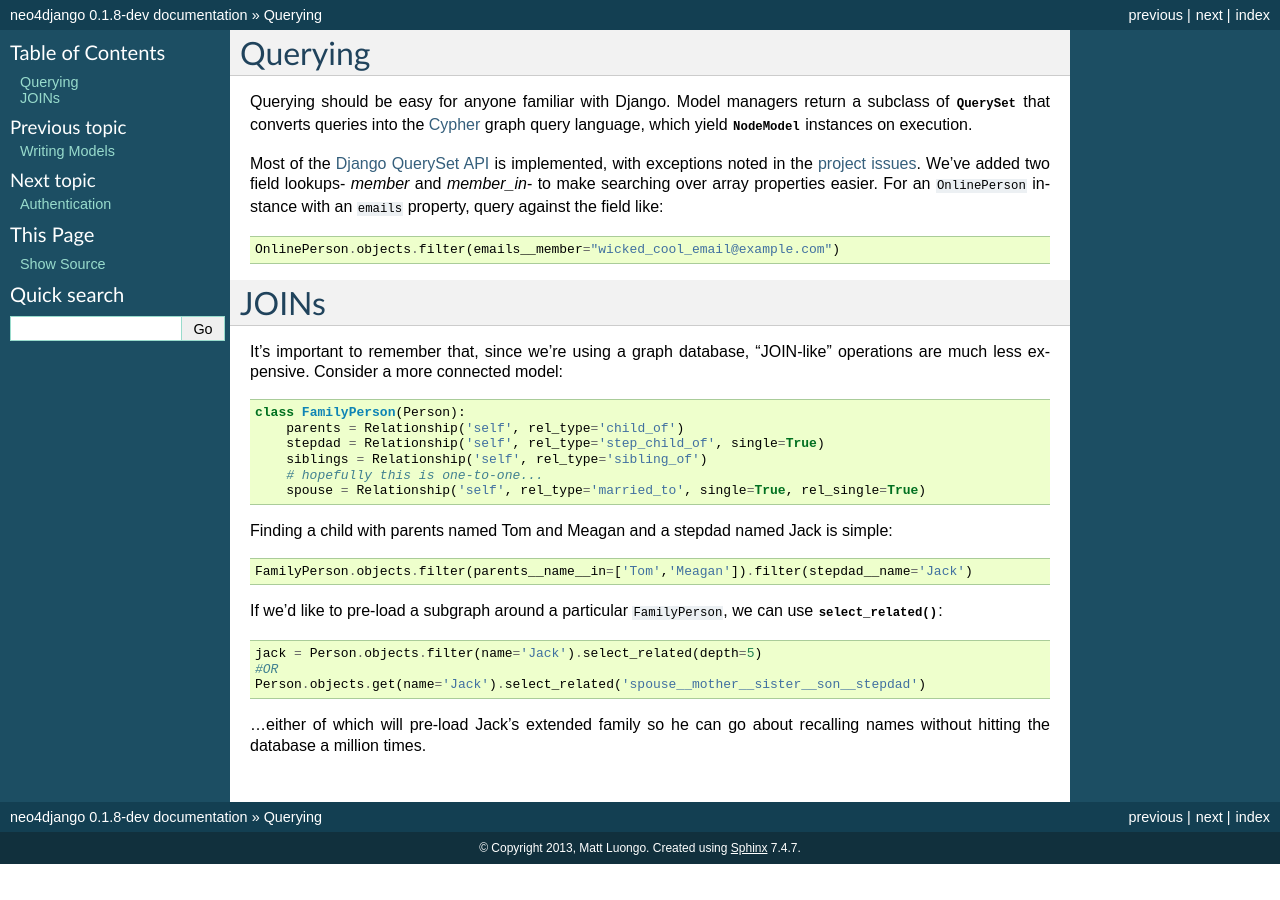
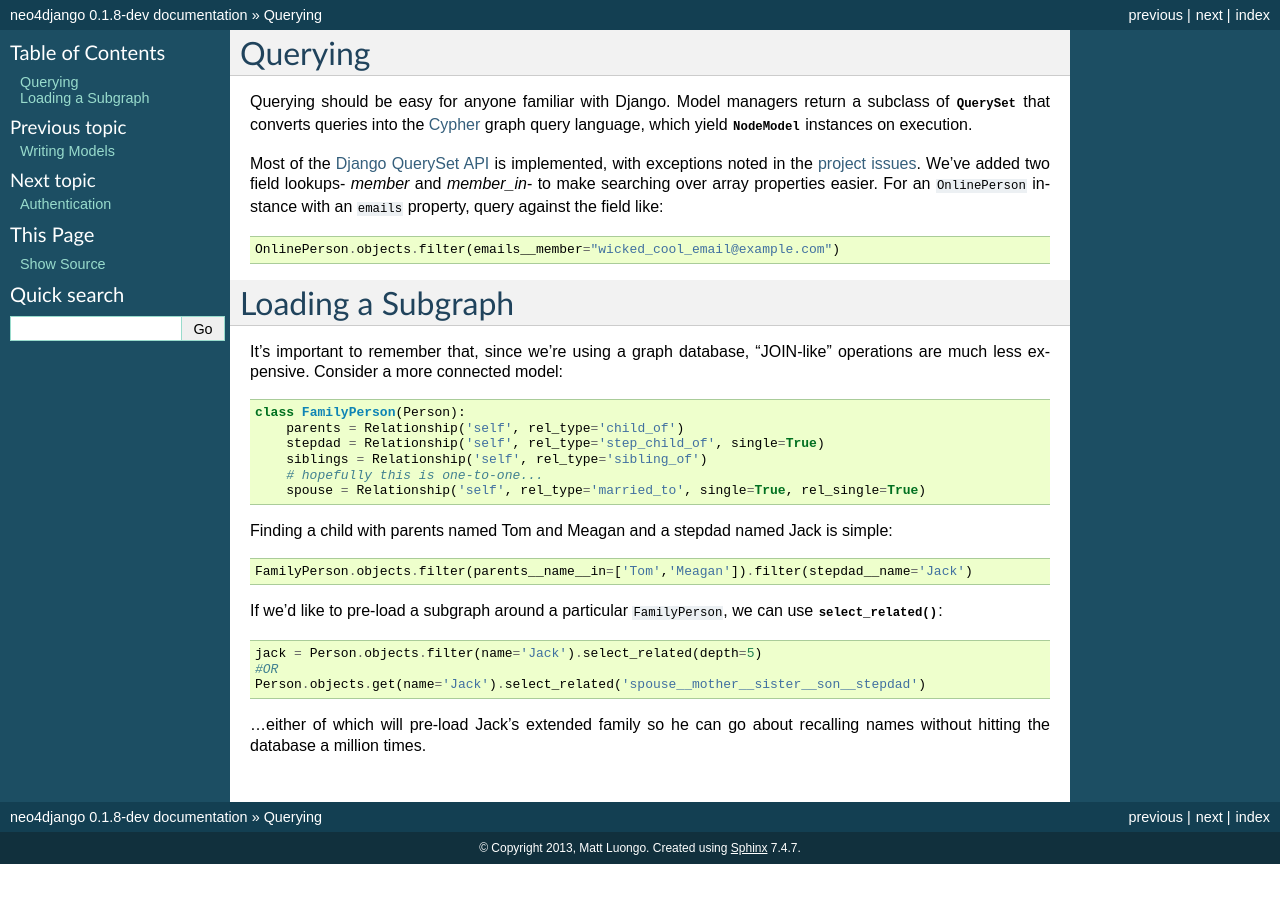
Before and after one commit to scholrly/neo4django, a Sphinx documentation site: the page built from docs/querying.rst, in a window 1280 px wide. Built offline with Sphinx 7.4.7, drawn with Linux system fonts in a browser that asks for light colours.

Commit message:
Change heading to use graph-specific language.
Using "JOIN" as a heading was a bit confusing.

```diff
--- a/docs/querying.rst
+++ b/docs/querying.rst
@@ -15,9 +15,9 @@ like::
 
     OnlinePerson.objects.filter(emails__member="wicked_cool_email@example.com")
 
-=====
-JOINs
-=====
+==================
+Loading a Subgraph
+==================
 
 It's important to remember that, since we're using a graph database, "JOIN-like"
 operations are much less expensive. Consider a more connected model::
```
